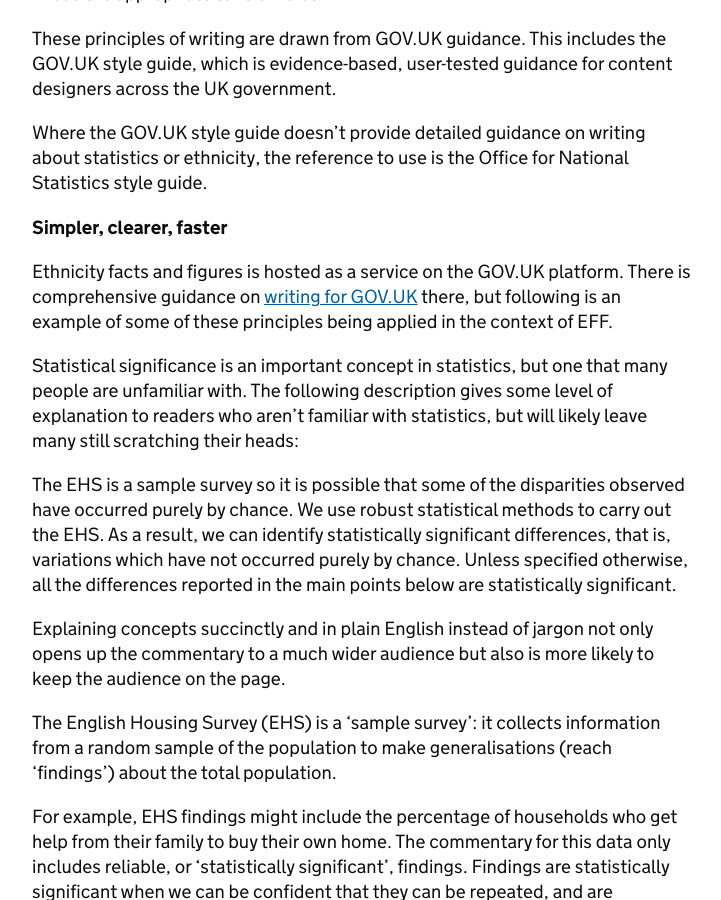
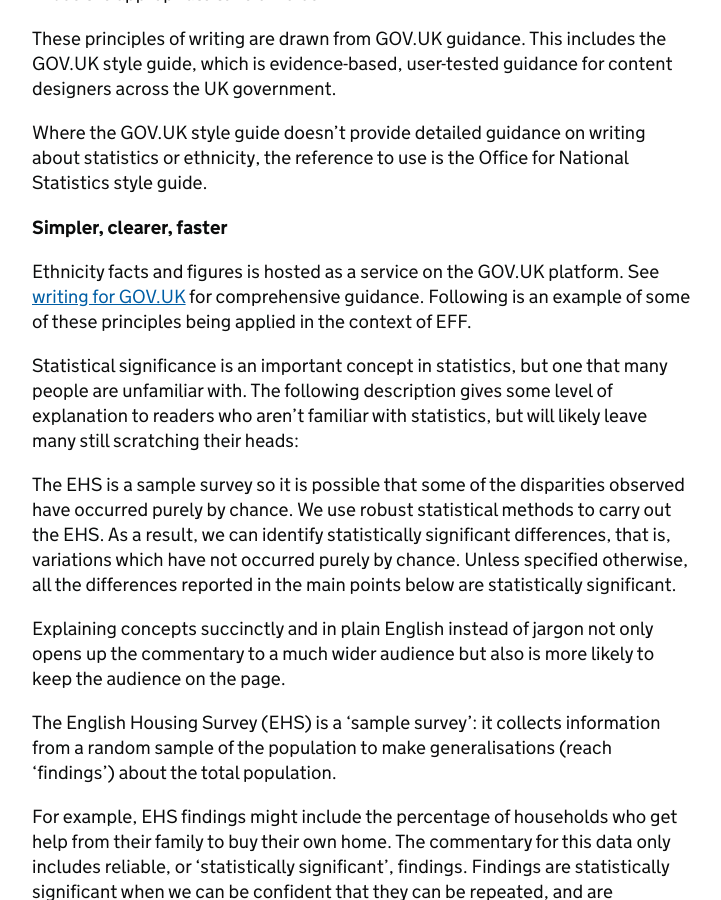
Before and after one commit to racedisparityaudit/style-guide, a Jekyll site: the page built from how-we-write.md, in a window 1280 px wide and 900 px high, scrolled down 1114 px. Shown: the whole window, without its empty margins (128-849 px from the left). Built offline with Jekyll 4.4.1, drawn with Linux system fonts in a browser that asks for light colours.

Commit message:
minor amends

```diff
--- a/how-we-write.md
+++ b/how-we-write.md
@@ -35,7 +35,7 @@
 
 ### Simpler, clearer, faster
 
-Ethnicity facts and figures is hosted as a service on the GOV.UK platform. There is comprehensive guidance on [writing for GOV.UK](https://www.gov.uk/guidance/content-design/writing-for-gov-uk) there, but following is an example of some of these principles being applied in the context of EFF.
+Ethnicity facts and figures is hosted as a service on the GOV.UK platform. See [writing for GOV.UK](https://www.gov.uk/guidance/content-design/writing-for-gov-uk) for comprehensive guidance. Following is an example of some of these principles being applied in the context of EFF.
 
 Statistical significance is an important concept in statistics, but one that many people are unfamiliar with. The following description gives some level of explanation to readers who aren’t familiar with statistics, but will likely leave many still scratching their heads:
 
```
